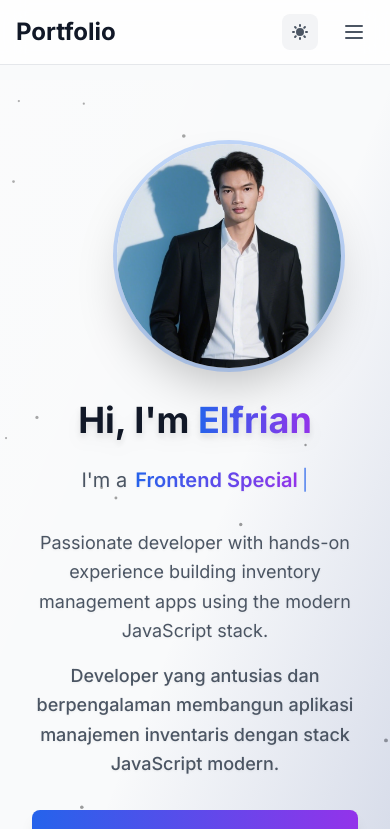
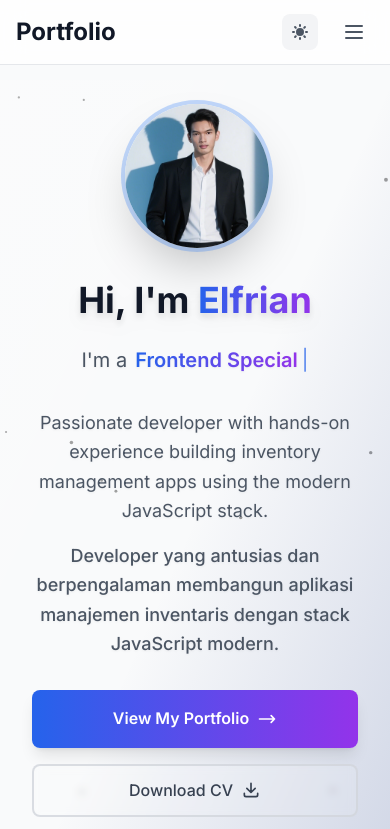
Before and after one commit to Ets028/portfolio, a React (Vite) app: page / in a window 390 px wide. Shown: the top 829 px of the page. Built offline with nearby package versions, Linux system fonts and the light colour scheme.

Commit message:
fix: responsive mobile

```diff
--- a/src/components/sections/HeroSection.jsx
+++ b/src/components/sections/HeroSection.jsx
@@ -202,7 +202,7 @@ export default function HeroSection() {
   return (
     <section
       id="home"
-      className="min-h-screen flex items-center justify-center relative pt-40 px-4 overflow-hidden"
+      className="min-h-screen flex items-center justify-center relative pt-10 px-4 overflow-hidden"
       style={{
         background: "rgba(255, 255, 255, 0.05)",
       }}
@@ -217,12 +217,12 @@ export default function HeroSection() {
 
       {/* Mobile Image */}
       <motion.div
-        className="absolute top-16 left-[30%] transform -translate-x-[30%] z-10 md:hidden"
+        className="absolute top-6 left-[32%] transform -translate-x-[50%] z-10 md:hidden"
         initial={{ opacity: 0, y: -50, scale: 0.5 }}
         animate={{ opacity: 1, y: 0, scale: 1 }}
         transition={{ duration: 0.8, ease: "easeOut" }}
       >
-        <div className="relative w-56 h-56 rounded-full overflow-hidden ring-4 ring-blue-500/30 shadow-2xl">
+        <div className="relative w-36 h-36 rounded-full overflow-hidden ring-4 ring-blue-500/30 shadow-2xl">
           <img
             src={profileImage}
             alt="Elfrian Triana Setiawan"
```
